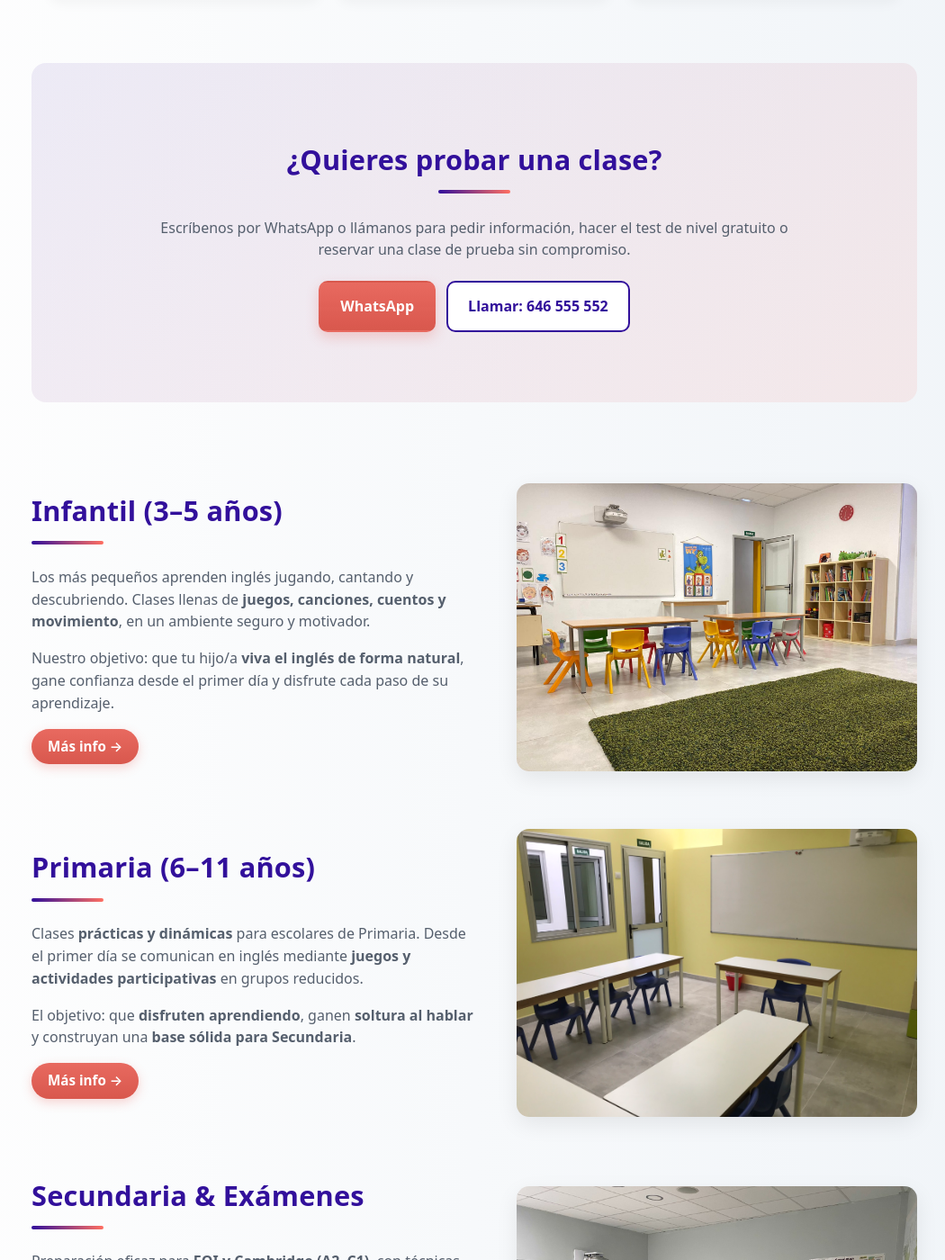
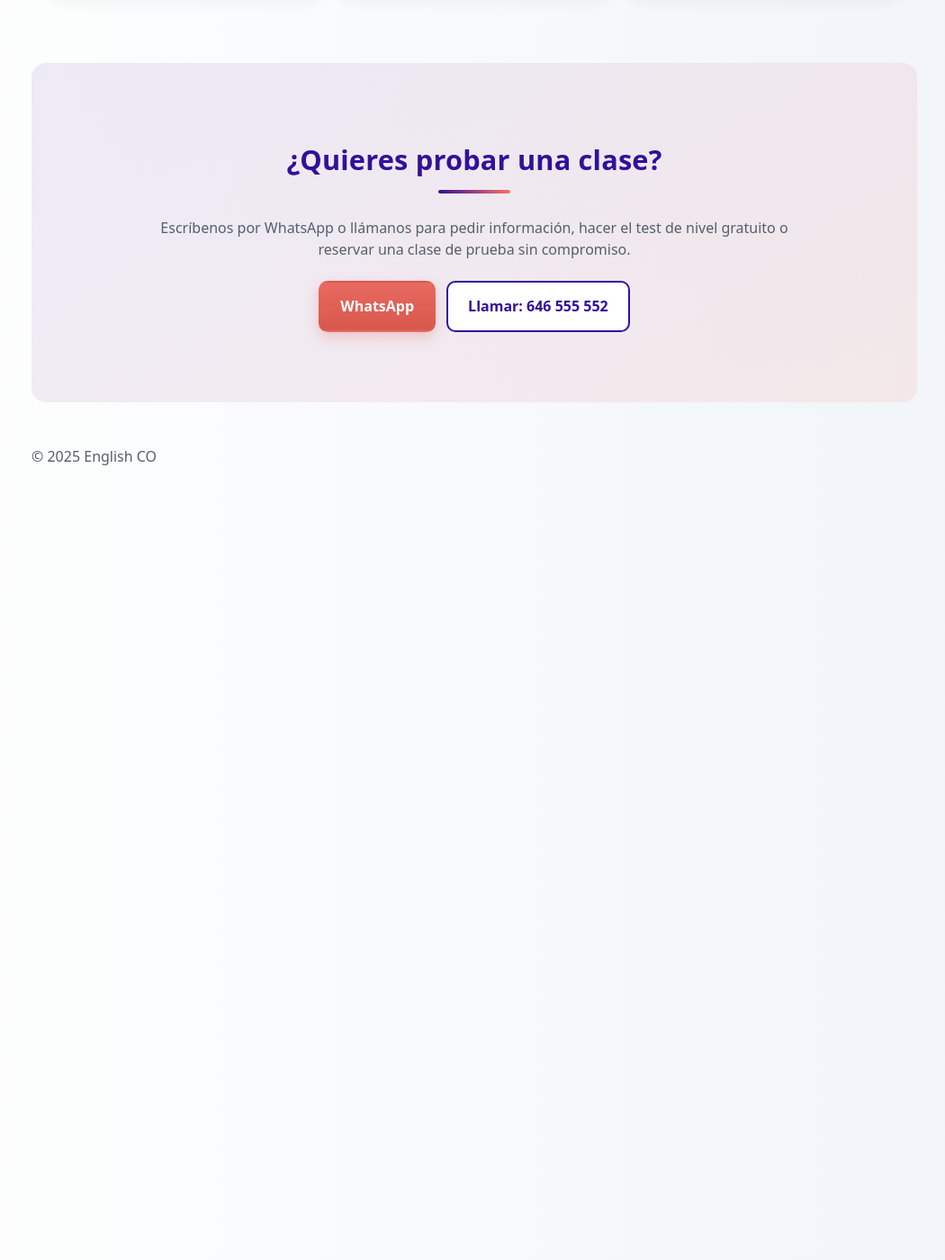
Before and after one commit to dixonbruce/englishco, a Jekyll site: the page built from index.html, in a window 1280 px wide and 1400 px high, scrolled down 2312 px. Shown: the whole window at 90% size, without its empty margins (113-1163 px from the left). Built offline with Jekyll 4.4.1, drawn with Linux system fonts in a browser that asks for light colours; after the commit the page ends 2848 px from its top, so only the background shows below that; some of the changed text lies outside the part shown.

Commit message:
Update index.html

```diff
--- a/index.html
+++ b/index.html
@@ -5,11 +5,9 @@
 section: "home"
 ---
 
-
 <!-- Hero -->
 <section class="hero-light hero-home">
   <div class="hero-inner">
-
     <h1>Inglés para niños, jóvenes y adultos en Playa de Arinaga</h1>
 
     <p class="hero-lead">
@@ -156,127 +154,3 @@
     </div>
   </div>
 </section>
-
-<!-- Infantil -->
-<section class="split" id="cursos">
-  <div class="split__text">
-    <h2>Infantil (3–5 años)</h2>
-    <p>
-      Los más pequeños aprenden inglés jugando, cantando y descubriendo. Clases llenas de
-      <strong>juegos, canciones, cuentos y movimiento</strong>, en un ambiente seguro y motivador.
-    </p>
-    <p>
-      Nuestro objetivo: que tu hijo/a <strong>viva el inglés de forma natural</strong>, gane confianza desde el primer día
-      y disfrute cada paso de su aprendizaje.
-    </p>
-    <a href="/infantil.html" class="more-link">Más info →</a>
-  </div>
-
-  <div class="split__image">
-    <img src="/infantil.jpg" alt="Aula de infantil en EnglishCO" />
-  </div>
-</section>
-
-<!-- Primaria -->
-<section class="split" id="primaria-home">
-  <div class="split__text">
-    <h2>Primaria (6–11 años)</h2>
-    <p>
-      Clases <strong>prácticas y dinámicas</strong> para escolares de Primaria.
-      Desde el primer día se comunican en inglés mediante <strong>juegos y actividades participativas</strong>
-      en grupos reducidos.
-    </p>
-    <p>
-      El objetivo: que <strong>disfruten aprendiendo</strong>, ganen <strong>soltura al hablar</strong>
-      y construyan una <strong>base sólida para Secundaria</strong>.
-    </p>
-    <a href="/primaria.html" class="more-link">Más info →</a>
-  </div>
-
-  <div class="split__image">
-    <img src="/images/primaria.jpg" alt="Estudiantes de Primaria en clase de inglés" />
-  </div>
-</section>
-
-<!-- Secundaria -->
-<section class="split">
-  <div class="split__text">
-    <h2>Secundaria &amp; Exámenes</h2>
-    <p>
-      Preparación eficaz para <strong>EOI y Cambridge (A2–C1)</strong>, con técnicas de reading &amp; listening
-      y especial atención al <strong>speaking</strong>.
-    </p>
-    <p>
-      Los alumnos trabajan en grupos reducidos, con <strong>simulacros de examen</strong>, roleplays
-      y vocabulario útil para la escuela, viajes y futuro profesional.
-    </p>
-    <p>
-      El objetivo: que <strong>aprueben con confianza</strong> y que puedan usar el inglés en la vida real.
-    </p>
-    <a href="/secundaria.html" class="more-link">Más info →</a>
-  </div>
-
-  <div class="split__image">
-    <img src="/images/secundaria.jpg" alt="Estudiantes preparando exámenes de inglés" />
-  </div>
-</section>
-
-<!-- Adultos -->
-<section class="split">
-  <div class="split__text">
-    <h2>Adultos Conversación</h2>
-    <p>
-      Cursos de conversación diseñados para quienes desean <strong>hablar con soltura y seguridad</strong>
-      en el trabajo, los viajes y la vida diaria.
-    </p>
-    <p>
-      Práctica intensiva en grupos reducidos, con <strong>corrección clara y progreso medible</strong>.
-    </p>
-    <p>
-      El objetivo: que mejores tu inglés de manera natural, con confianza y fluidez desde la primera clase.
-    </p>
-    <a href="/adultos.html" class="more-link">Más info →</a>
-  </div>
-
-  <div class="split__image">
-    <img src="/images/adultos.jpg" alt="Clases de conversación para adultos" />
-  </div>
-</section>
-
-<!-- Features -->
-<section class="features">
-  <div class="features__item">
-    <h3>Grupos reducidos</h3>
-    <p>Más participación, más corrección y una atención más cercana para cada alumno.</p>
-  </div>
-
-  <div class="features__item">
-    <h3>Inglés práctico</h3>
-    <p>Clases centradas en comunicación real, pronunciación y confianza al hablar.</p>
-  </div>
-
-  <div class="features__item">
-    <h3>Seguimiento cercano</h3>
-    <p>Objetivos claros, progreso visible y comunicación directa con las familias.</p>
-  </div>
-</section>
-
-<!-- CTA -->
-<section class="cta-band">
-  <div class="cta-band__inner">
-    <h2>¿Quieres probar una clase?</h2>
-    <p>
-      Escríbenos por WhatsApp o llámanos para pedir información, hacer el test de nivel gratuito
-      o reservar una clase de prueba sin compromiso.
-    </p>
-
-    <div class="cta-row">
-      <a class="cta-button cta-button--wa" href="https://wa.me/34646555552" target="_blank" rel="noopener">
-        WhatsApp
-      </a>
-      <a class="cta-button cta-button--outline" href="tel:+34646555552">
-        Llamar: 646 555 552
-      </a>
-    </div>
-  </div>
-</section>
```
